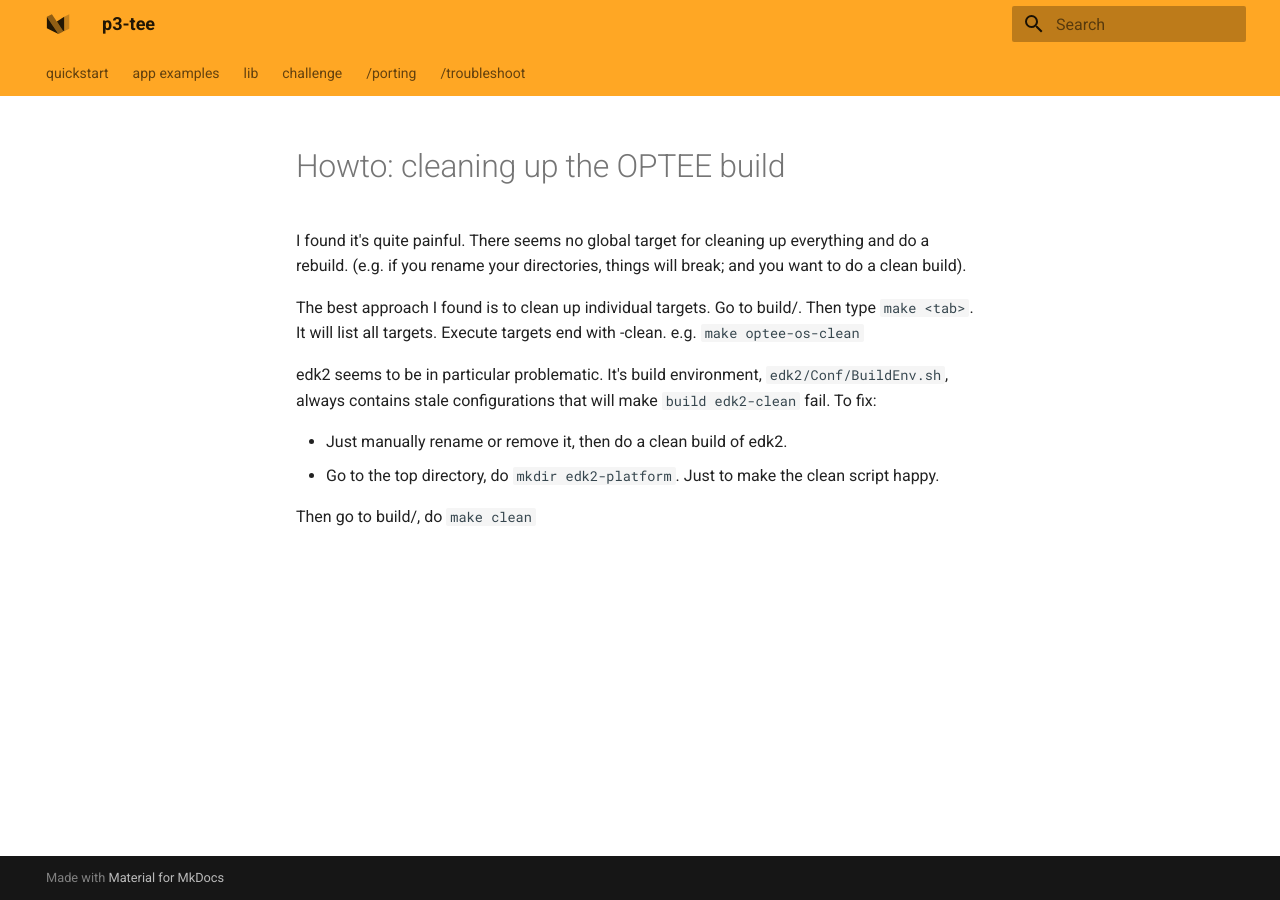
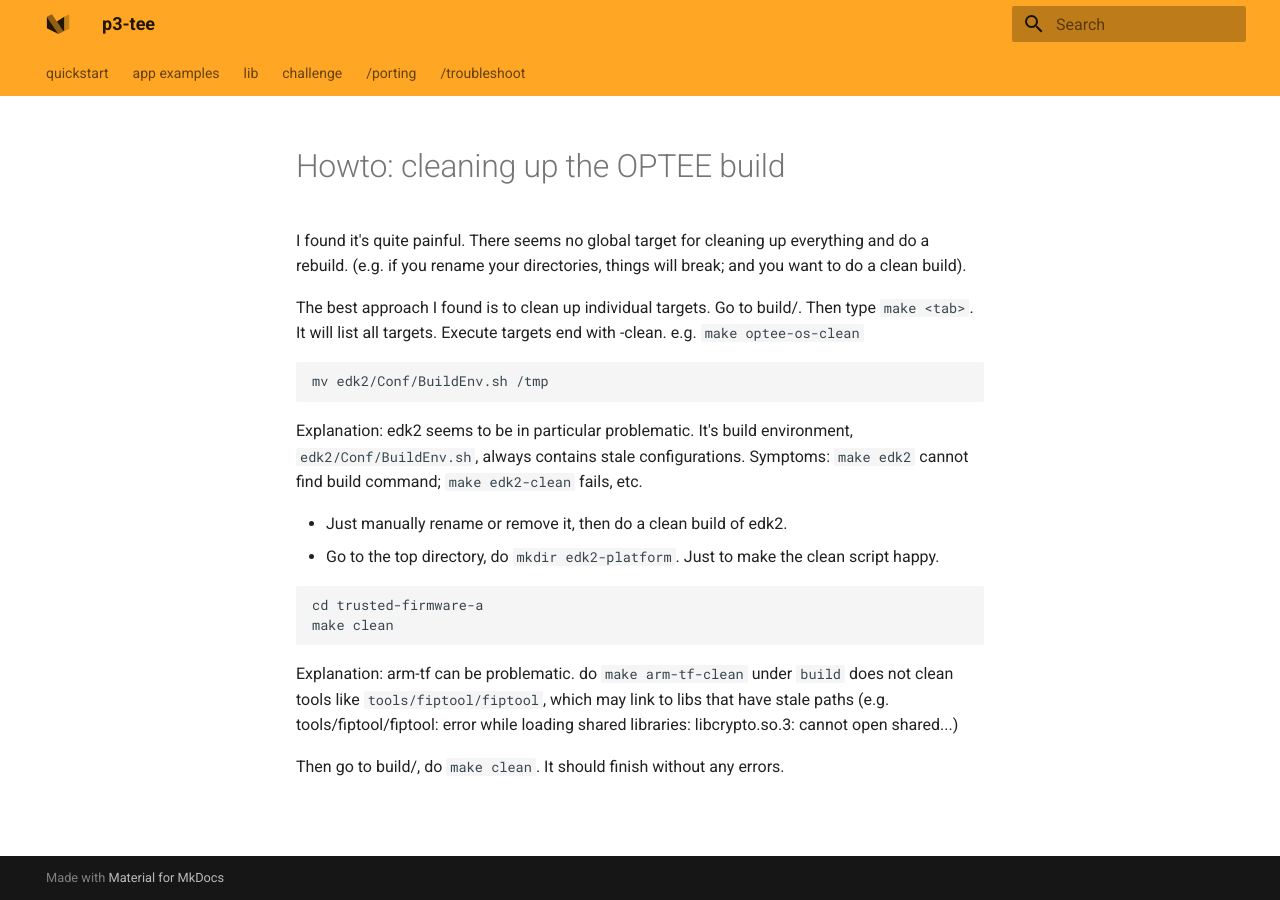
Before and after one commit to fxlin/p3-tee, an MkDocs documentation site: the page built from docs/cleanup.md, in a window 1280 px wide. Built offline with MkDocs 1.6.1 and Material for MkDocs 9.7.7, drawn with Linux system fonts in a browser that asks for light colours.

Commit message:
Update cleanup.md

````diff
--- a/docs/cleanup.md
+++ b/docs/cleanup.md
@@ -4,10 +4,20 @@ I found it's quite painful. There seems no global target for cleaning up everyth
 
 The best approach I found is to clean up individual targets. Go to build/. Then type `make <tab>`. It will list all targets. Execute targets end with -clean. e.g. `make optee-os-clean`
 
-edk2 seems to be in particular problematic. It's build environment, `edk2/Conf/BuildEnv.sh`, always contains stale configurations that will make `build edk2-clean` fail. To fix:
+```
+mv edk2/Conf/BuildEnv.sh /tmp
+```
+
+Explanation: edk2 seems to be in particular problematic. It's build environment, `edk2/Conf/BuildEnv.sh`, always contains stale configurations. Symptoms: `make edk2` cannot find build command; `make edk2-clean` fails, etc.
 
 * Just manually rename or remove it, then do a clean build of edk2.
 * Go to the top directory, do `mkdir edk2-platform`. Just to make the clean script happy.
 
+```
+cd trusted-firmware-a
+make clean
+```
 
-Then go to build/, do `make clean`
+Explanation: arm-tf can be problematic. do `make arm-tf-clean` under `build` does not clean tools like `tools/fiptool/fiptool`, which may link to libs that have stale paths (e.g. tools/fiptool/fiptool: error while loading shared libraries: libcrypto.so.3: cannot open shared...)
+
+Then go to build/, do `make clean`. It should finish without any errors.
````
